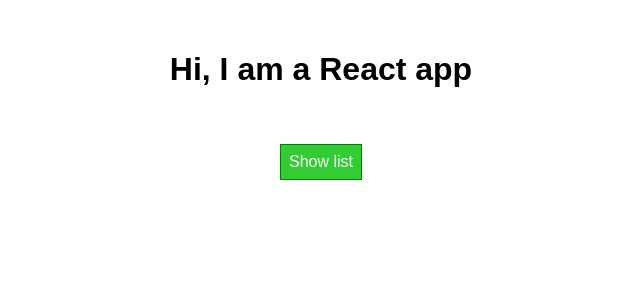
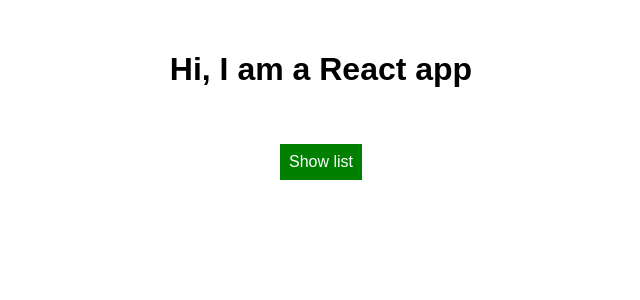
Before and after one commit to JaennPB/react-course, a React app: page / in a window 1280 px wide. Shown: the top 300 px of the page, without its empty margins (319-959 px from the left). Built offline with nearby package versions, Linux system fonts and the light colour scheme.

Commit message:
added css modules

```diff
--- a/config/webpack.config.dev.js
+++ b/config/webpack.config.dev.js
@@ -64,7 +64,7 @@
     // This is the URL that app is served from. We use "/" in development.
     publicPath: publicPath,
     // Point sourcemap entries to original disk location (format as URL on Windows)
-    devtoolModuleFilenameTemplate: info =>
+    devtoolModuleFilenameTemplate: (info) =>
       path.resolve(info.absoluteResourcePath).replace(/\\/g, '/'),
   },
   resolve: {
@@ -84,7 +84,6 @@
     // for React Native Web.
     extensions: ['.web.js', '.mjs', '.js', '.json', '.web.jsx', '.jsx'],
     alias: {
-
       // Support React Native Web
       // https://www.smashingmagazine.com/2016/08/a-glimpse-into-the-future-with-react-native-for-web/
       'react-native': 'react-native-web',
@@ -115,7 +114,6 @@
             options: {
               formatter: eslintFormatter,
               eslintPath: require.resolve('eslint'),
-
             },
             loader: require.resolve('eslint-loader'),
           },
@@ -144,7 +142,6 @@
             include: paths.appSrc,
             loader: require.resolve('babel-loader'),
             options: {
-
               // This is a feature of `babel-loader` for webpack (not Babel itself).
               // It enables caching results in ./node_modules/.cache/babel-loader/
               // directory for faster rebuilds.
@@ -164,6 +161,8 @@
                 loader: require.resolve('css-loader'),
                 options: {
                   importLoaders: 1,
+                  module: true,
+                  localIdentName: '[name]__[local]__[hash:base64:5]',
                 },
               },
               {
--- a/src/App.css
+++ b/src/App.css
@@ -14,3 +14,29 @@
 .bold {
   font-weight: bold;
 }
+
+.Button {
+  background-color: green;
+  color: white;
+  font: inherit;
+  border: 1px solid green;
+  padding: 8px;
+  cursor: pointer;
+  outline: none;
+  transition: all 0.15s;
+  cursor: poiner;
+}
+
+.Button:hover {
+  background-color: lightgreen;
+  color: black;
+}
+
+.Button.Red {
+  background-color: salmon;
+  color: black;
+}
+
+.Button.Red:hover {
+  background-color: rgb(255, 165, 155);
+}
--- a/src/App.js
+++ b/src/App.js
@@ -1,31 +1,6 @@
 import React, { Component } from 'react';
-import styled from 'styled-components';
-import './App.css';
+import classes from './App.css';
 import Person from './Person/Person.js';
-
-// because styled.button will return a react component, and we are using `template literals` we can pass conditions
-// StyledBtn2 is, basically, a react component, so it can receive props, which we can use for our conditions
-// below, based on props.ifColorSwap = if(this.state.showPersons) is true or false, return either 'red' or 'limegreen'
-const StyledBtn2 = styled.button`
-  background-color: ${(props) => (props.ifColorSwap ? 'red' : 'limegreen')};
-  color: white;
-  font: inherit;
-  border: 1px solid green;
-  padding: 8px;
-  cursor: pointer;
-  outline: none;
-  transition: all 0.15s;
-  cursor: poiner;
-
-  &:hover {
-    transform: translateY(-2px);
-    background-color: ${(props) => (props.ifColorSwap ? 'salmon' : 'lime')};
-  }
-
-  &:active {
-    transform: translateY(-1px);
-  }
-`;
 
 class App extends Component {
   state = {
@@ -78,8 +53,10 @@
   render() {
     // everytime there is a change in state or props, caused by handlers, render() re-runs everytime, causing all inside of it to also run
     // this is why we can dinamically change classes, styles, innet texts, etc.
+    // it REACTS!
 
     let persons = null;
+    let btnClass = [classes.Button];
 
     if (this.state.showPersons) {
       persons = (
@@ -100,34 +77,35 @@
           })}
         </div>
       );
+      btnClass.push(classes.Red);
     }
 
     // adding classes dinamically to empty array so that we can pass stringified items as a class
-    let classes = [];
+    let assignedClasses = [];
     if (this.state.persons.length <= 2) {
-      classes.push('red');
+      assignedClasses.push(classes.red);
     }
     if (this.state.persons.length <= 1) {
-      classes.push('bold');
+      assignedClasses.push(classes.bold);
     }
     if (this.state.persons.length >= 3) {
-      classes.push('invisible');
+      assignedClasses.push(classes.invisible);
     }
 
     return (
-      <div className="App">
+      <div className={classes.App}>
         <h1>Hi, I am a React app</h1>
-        <p className={classes.join(' ')}>
+        <p className={assignedClasses.join(' ')}>
           {this.state.persons.length === 0
             ? 'You have deleted all users'
             : 'You are deleting users'}
         </p>
-        <StyledBtn2
-          ifColorSwap={this.state.showPersons}
+        <button
+          className={btnClass.join(' ')}
           onClick={this.togglePersonsHandler}
         >
           Show list
-        </StyledBtn2>
+        </button>
         {persons}
       </div>
     );
```
Also changed, not shown: config/webpack.config.prod.js (+3 -4 lines).
